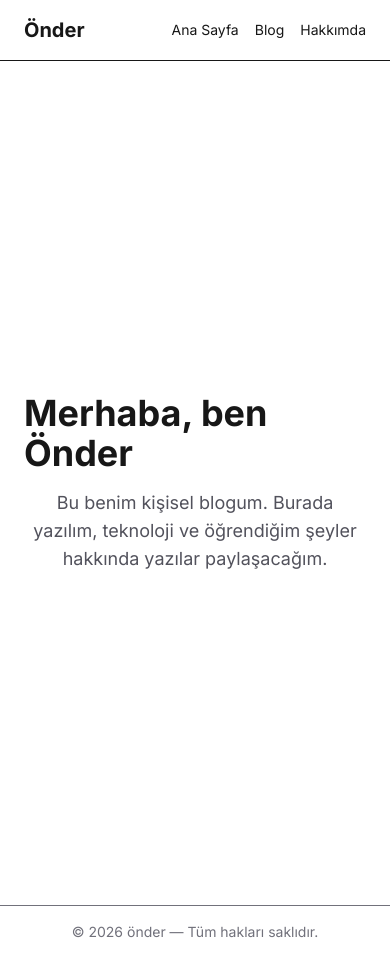
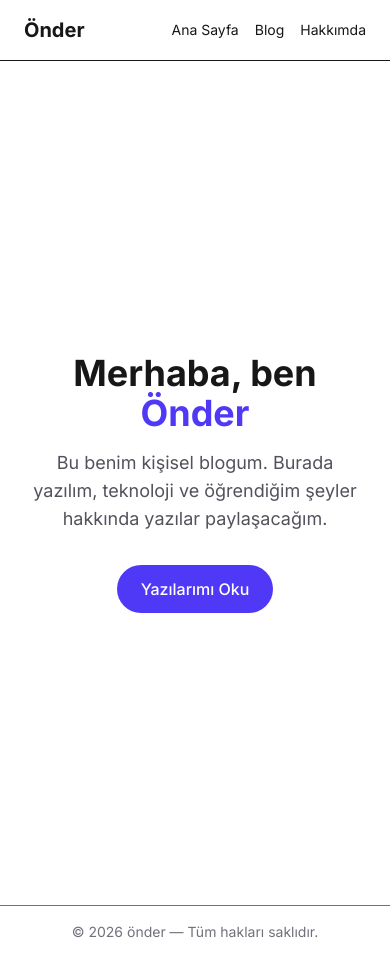
Before and after one commit to guzelogluonder/blog, a Next.js app: page / in a window 390 px wide. Built offline with nearby package versions, Linux system fonts and the light colour scheme.

Commit message:
Ana sayfaya hero bölümü ve CTA butonu ekle
Başlıkta isim indigo vurgusuyla öne çıkarıldı, responsive font
boyutu eklendi ve /blog'a yönlendiren bir CTA butonu eklendi.

```diff
--- a/app/page.tsx
+++ b/app/page.tsx
@@ -1,11 +1,21 @@
+import Link from "next/link";
+
 export default function Home() {
   return (
-    <main className="flex flex-col items-center justify-center min-h-screen px-6">
-      <h1 className="text-4xl font-bold mb-4">Merhaba, ben Önder</h1>
-      <p className="text-lg text-zinc-600 max-w-xl text-center">
+    <main className="flex flex-col items-center justify-center min-h-screen px-6 text-center">
+      <h1 className="text-4xl sm:text-5xl font-bold mb-4">
+        Merhaba, ben <span className="text-indigo-600">Önder</span>
+      </h1>
+      <p className="text-lg text-zinc-600 max-w-xl mb-8">
         Bu benim kişisel blogum. Burada yazılım, teknoloji ve öğrendiğim
         şeyler hakkında yazılar paylaşacağım.
       </p>
+      <Link
+        href="/blog"
+        className="inline-block bg-indigo-600 text-white px-6 py-3 rounded-full font-medium hover:bg-indigo-700 transition-colors"
+      >
+        Yazılarımı Oku
+      </Link>
     </main>
   );
 }
```
